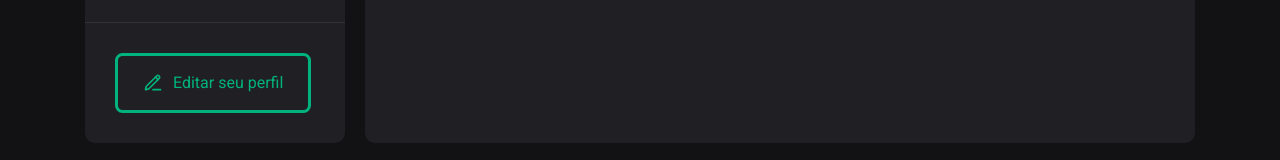
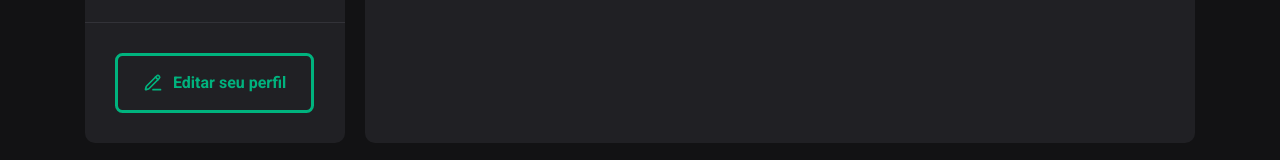
Before and after one commit to theJRodrigues/Ignite-RocketSeat, a React (Vite) app: page / in a window 1280 px wide. Shown: the part 298-458 px from the top of the page. Built offline with nearby package versions, Linux system fonts and the light colour scheme.

Commit message:
font-bold button

```diff
--- a/src/components/EditProfileBtn.tsx
+++ b/src/components/EditProfileBtn.tsx
@@ -5,7 +5,7 @@ const EditProfileBtn = () => {
   return (
     <button className='flex gap-1 items-center py-[1.4rem] text-green-light px-2.5 border-3 border-green-light rounded-xl cursor-pointer hover:shadow-[0px_0px_13px_-1px_rgba(0,179,126,0.72)] hover:bg-green hover:text-white hover:border-green transition-colors'>
         <PencilLine size={20}/>
-        <span className='text-lg'>Editar seu perfil</span>
+        <span className='text-lg font-bold'>Editar seu perfil</span>
     </button>
   )
 }
--- a/src/index.css
+++ b/src/index.css
@@ -22,9 +22,9 @@ html{
   --color-gray-700: #121214;
 
   --text-sm: 1.2rem;
-  --text-sm--line-height: 160%;
+  --text-sm--line-height: 1.6;
   --text-md: 1.4rem;
-  --text-md--line-height: 160%;
+  --text-md--line-height: 1.6;
   --text-lg: 1.6rem;
-  --text-lg--line-height: 160%;
+  --text-lg--line-height: 1.6;
 }
```
